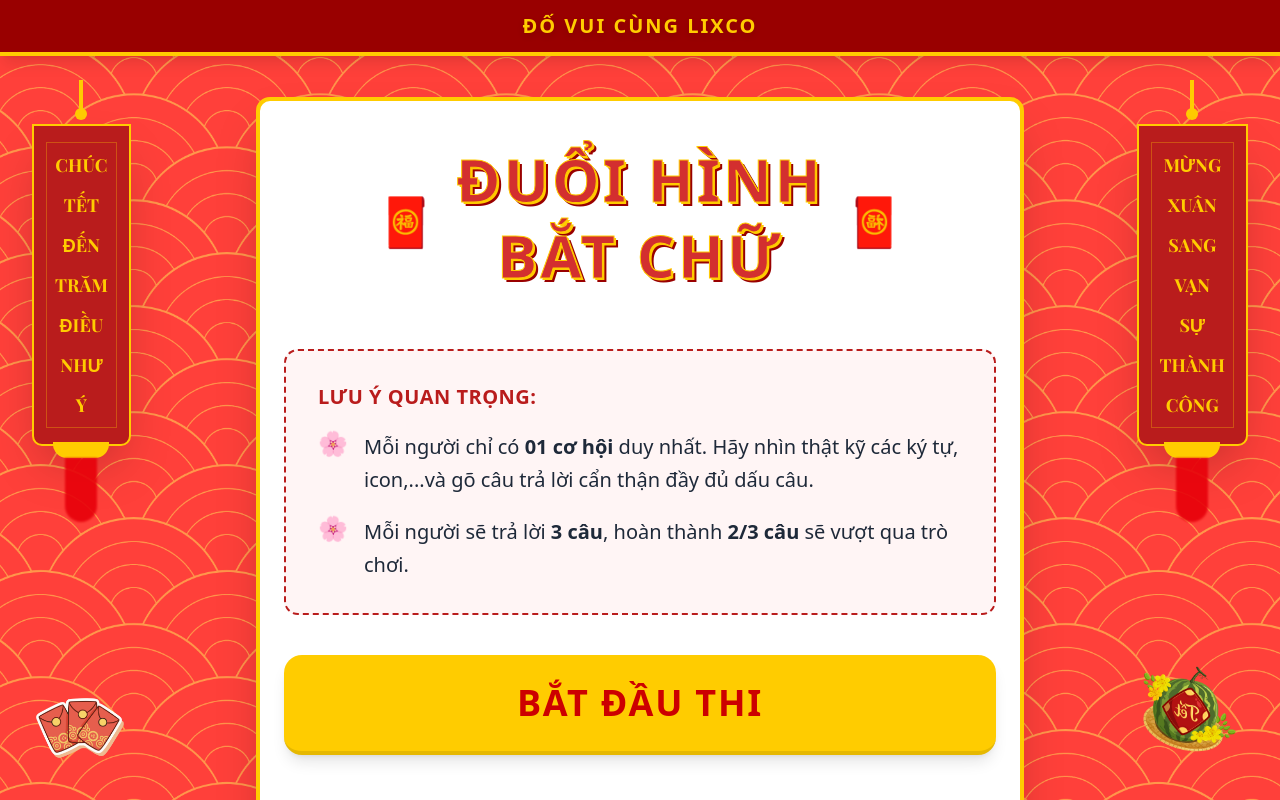
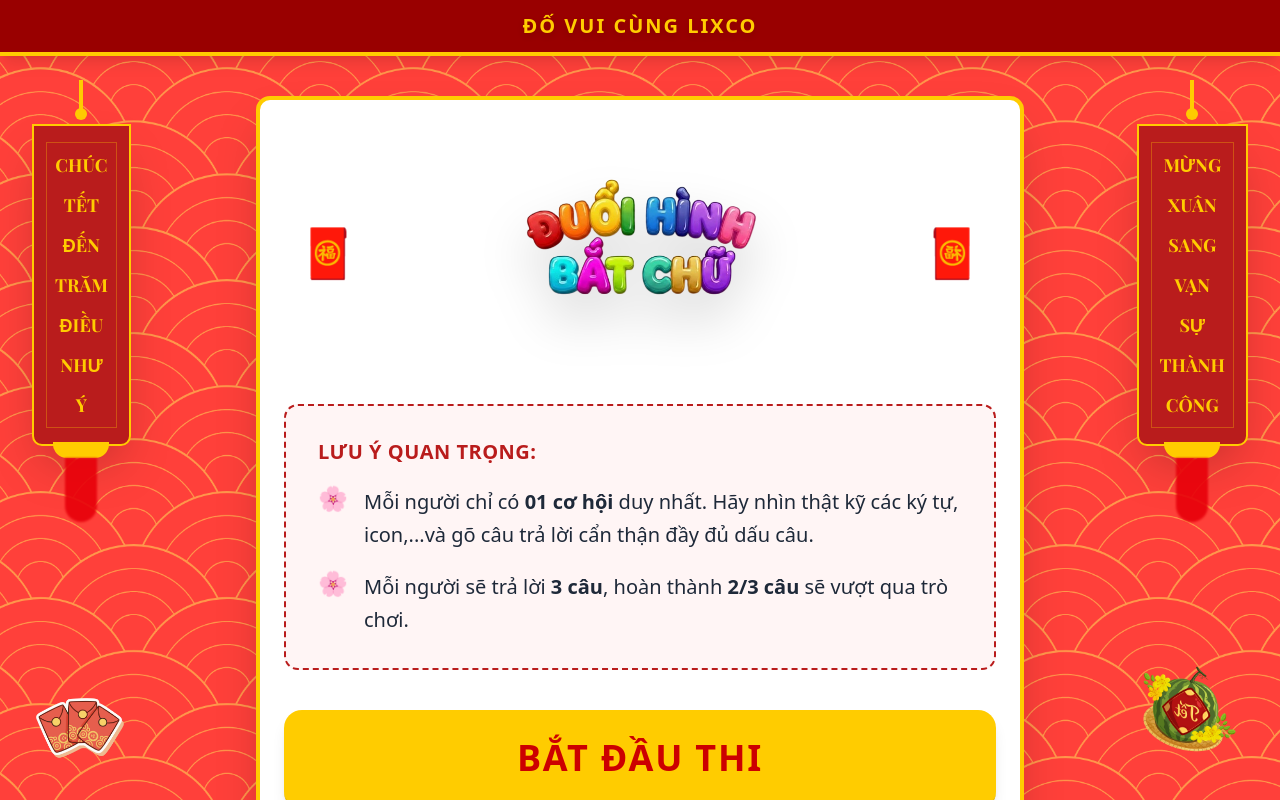
Before and after one commit to phatnguyen1235/duoihinhbatchu, a Next.js app: page / in a window 1280 px wide. Shown: the top 800 px of the page. Built offline with nearby package versions, Linux system fonts and the light colour scheme.

Commit message:
chỉnh sửa giao diện tết

```diff
--- a/src/app/page.tsx
+++ b/src/app/page.tsx
@@ -5,7 +5,7 @@ import {useRouter} from 'next/navigation';
 import Link from 'next/link';
 import {Card, CardContent, CardHeader, CardTitle} from '@/components/ui/card';
 import {Button} from '@/components/ui/button';
-
+import Image from 'next/image';
 export default function HomePage() {
     const router = useRouter();
     const [loading, setLoading] = useState(false);
@@ -42,37 +42,23 @@ export default function HomePage() {
             <Card className="w-full max-w-md md:max-w-3xl shadow-2xl border-4 border-[#ffcc00] bg-white transform transition-all">
                 <CardHeader className="text-center pb-2">
 
-                    <CardTitle className="flex items-center justify-center gap-3 md:gap-5 py-4 md:py-6">
-                        {/* 🌸 Icon to lên trên tablet */}
-                        <span className="text-3xl md:text-5xl animate-bounce-slow pt-2">🧧</span>
+                    <CardTitle className="flex items-center justify-center gap-2 md:gap-8 py-6">
+                        {/* 🧧 Bao lì xì TRÁI */}
+                        <span className="text-3xl md:text-5xl animate-bounce-slow pt-4">🧧</span>
 
-                        <div className="flex flex-col items-center justify-center">
-
-                            {/* Dòng 1: ĐUỔI HÌNH - Tăng size chữ từ 4xl -> 6xl trên Tablet */}
-                            <span
-                                className="text-4xl md:text-6xl font-extrabold text-[#d32f2f] uppercase leading-none tracking-wider"
-                                style={{
-                                    textShadow: '2px 2px 0 #ffcc00, 4px 4px 0 #990000',
-                                    WebkitTextStroke: '1px #ffcc00'
-                                }}
-                            >
-                              ĐUỔI HÌNH
-                            </span>
-
-                            {/* Dòng 2: BẮT CHỮ */}
-                            <span
-                                className="text-4xl md:text-6xl font-extrabold text-[#d32f2f] uppercase leading-none tracking-wider mt-2 md:mt-4"
-                                style={{
-                                    textShadow: '2px 2px 0 #ffcc00, 4px 4px 0 #990000',
-                                    WebkitTextStroke: '1px #ffcc00'
-                                }}
-                            >
-                              BẮT CHỮ
-                            </span>
-
+                        {/* 👇 THAY KHỐI CHỮ CŨ BẰNG ẢNH NÀY */}
+                        <div className="relative w-72 h-32 md:w-[500px] md:h-48 hover:scale-105 transition-transform duration-300 ease-in-out">
+                            <Image
+                                src="/images/ele/title_duoi_hinh_bat_chu.png"
+                                alt="Đuổi Hình Bắt Chữ"
+                                fill
+                                className="object-contain drop-shadow-2xl"
+                                priority
+                            />
                         </div>
 
-                        <span className="text-3xl md:text-5xl animate-bounce-slow scale-x-[-1] pt-2">🧧</span>
+                        {/* 🧧 Bao lì xì PHẢI */}
+                        <span className="text-3xl md:text-5xl animate-bounce-slow scale-x-[-1] pt-4">🧧</span>
                     </CardTitle>
                 </CardHeader>
 
```
Also changed, not shown: public/images/ele/title_duoi_hinh_bat_chu.png (added).
